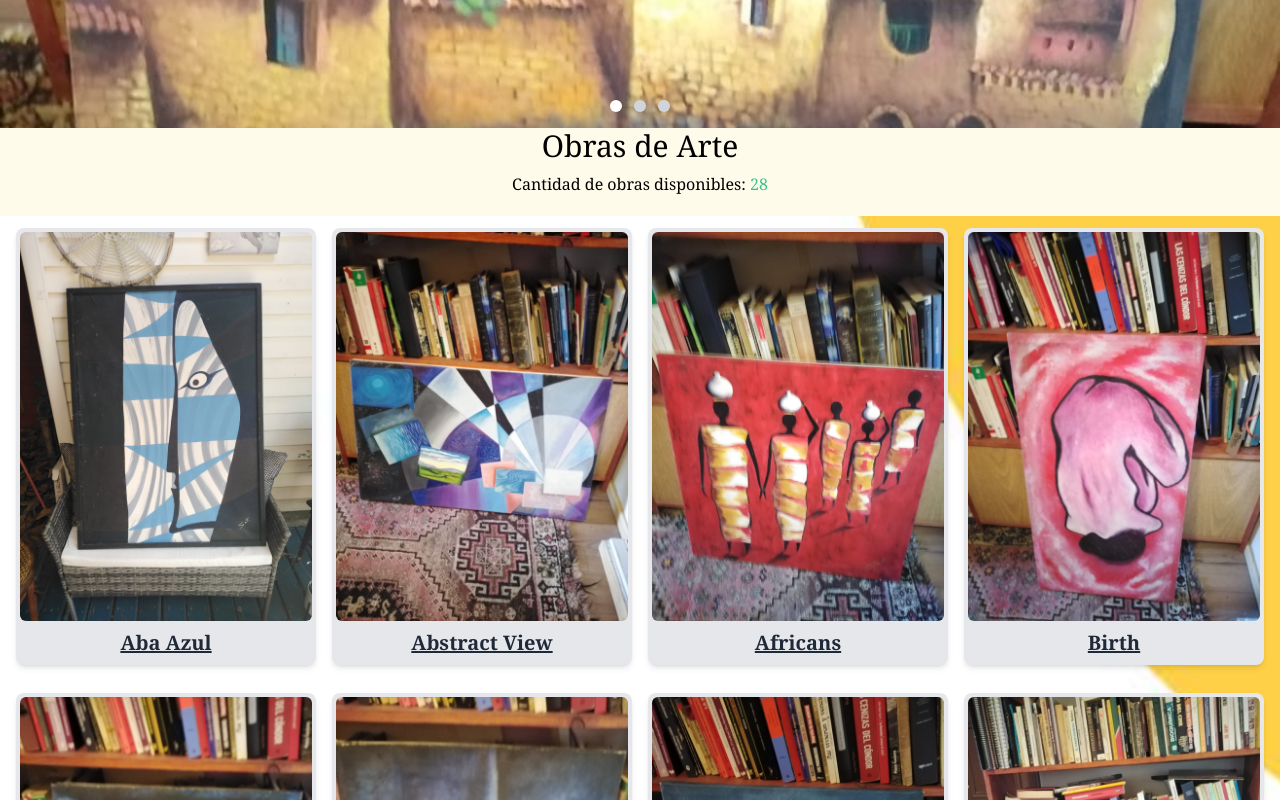
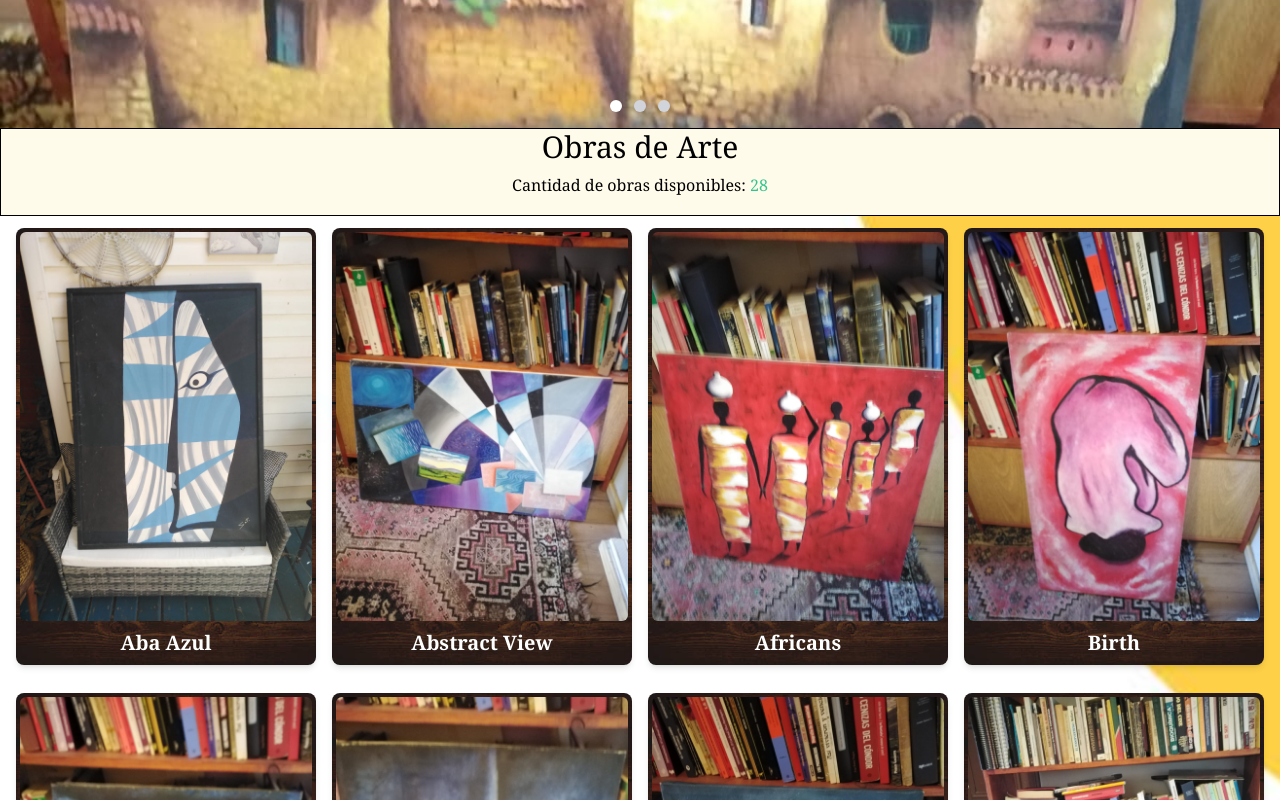
Before and after one commit to martinoremonje/arte-galeria, a React (Vite) app: page / in a window 1280 px wide. Shown: the part 560-1360 px from the top of the page. Built offline with nearby package versions, Linux system fonts and the light colour scheme.

Commit message:
cambios al css

```diff
--- a/src/components/Cards.jsx
+++ b/src/components/Cards.jsx
@@ -1,5 +1,6 @@
 import React, { useState, useEffect } from 'react';
 import { Art } from '../data/Art.js';
+import backgroundImg from '../assets/woodArt.png'
 
 function Card({ artwork, index, totalArtworks }) {
   const [isOpen, setIsOpen] = useState(false);
@@ -40,8 +41,14 @@ function Card({ artwork, index, totalArtworks }) {
       <div
         data-aos="fade-up"
         data-aos-delay={baseDelay + incrementalDelay}
+        style={{
+          backgroundImage: `url('${backgroundImg}')`,
+          backgroundRepeat: 'no-repeat',
+          backgroundSize: 'cover',
+          backgroundPosition: 'center',
+        }}
         className="card-container bg-gray-200 rounded-lg shadow-md p-1 mt-3 cursor-pointer" // Agregamos cursor-pointer
-        onClick={openModal} // Abrir modal al hacer clic
+        onClick={openModal}
       >
         <div className="image-container relative">
           <img
@@ -53,7 +60,7 @@ function Card({ artwork, index, totalArtworks }) {
             Ver más
           </div>
         </div>
-        <h3 className="text-xl font-semibold text-gray-800 mb-1 text-center underline">{artwork.name}</h3>
+        <h3 className="text-xl font-semibold text-white mb-1 text-center ">{artwork.name}</h3>
 
       </div>
 
@@ -69,7 +76,12 @@ function Card({ artwork, index, totalArtworks }) {
             className={`relative w-full max-w-sm md:max-w-2xl max-h-full ${isSmallScreen ? 'mt-35' : 'mt-25'}`} // max-w-sm para móviles, md:max-w-2xl para pantallas medianas y grandes, mt-35 condicional
           >
             {/* Modal content */}
-            <div className="relative bg-gray-100 rounded-lg shadow dark:bg-gray-700 ">
+            <div style={{
+                    backgroundImage: `url('${backgroundImg}')`,
+                    backgroundRepeat: 'no-repeat',
+                    backgroundSize: 'cover',
+                    backgroundPosition: 'center',
+                  }} className="relative bg-gray-100 rounded-lg shadow dark:bg-gray-700 ">
               {/* Modal header */}
               <div className="flex items-center justify-between p-4 md:p-5 border-b rounded-t dark:border-gray-600">
                 <div className='flex-grow text-center uppercase'>
@@ -96,13 +108,13 @@ function Card({ artwork, index, totalArtworks }) {
                   className="w-full h-auto rounded-md mb-2 md:mb-0"
                 />
                 <div>
-                  <p className="text-base leading-relaxed text-gray-500 dark:text-gray-400 mb-2">
-                    Precio: ${artwork.price}
+                  <p className="border bg-white text-base leading-relaxed text-gray-500 dark:text-gray-400 mb-2">
+                    Precio: <span className='font-bold text-black'> ${artwork.price}</span>
                   </p>
-                  <p className="text-base leading-relaxed text-gray-500 dark:text-gray-400 mb-2">
+                  <p className="border bg-white text-base leading-relaxed text-gray-500 dark:text-gray-400 mb-2">
                     Marco: {artwork.marco ? 'Sí' : 'No'}
                   </p>
-                  <p className="text-base font-semibold text-green-500 dark:text-green-400 mb-2">
+                  <p className="border bg-white text-base font-semibold text-green-500 dark:text-green-400 mb-2">
                     Disponible
                   </p>
                   {artwork.description && (
--- a/src/components/TituloObras.jsx
+++ b/src/components/TituloObras.jsx
@@ -10,7 +10,7 @@ const TituloObras = () => {
   return (
 
       <>
-      <div data-aos="fade-up" className='text-center cointeiner h-22 font-light w-full bg-amber-50'>
+      <div data-aos="fade-up" className='border text-center cointeiner h-22 font-light w-full bg-amber-50'>
 
         <h2 className=' text-3xl mb-2'>Obras de Arte </h2>
         <p>Cantidad de obras disponibles: <span className='text-green-400'>{Art.length}</span></p>
```
Also changed, not shown: src/assets/woodArt.png (added).
